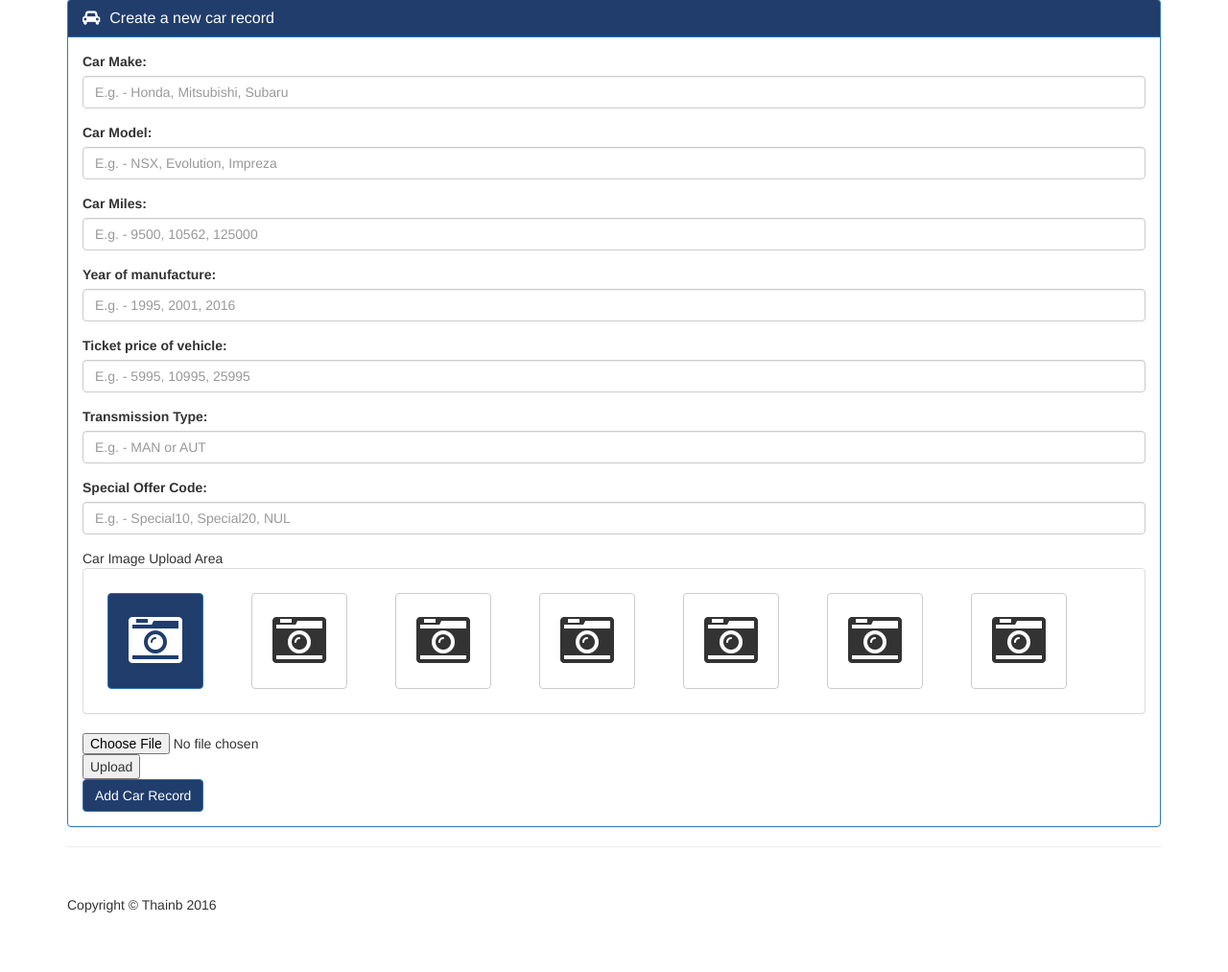
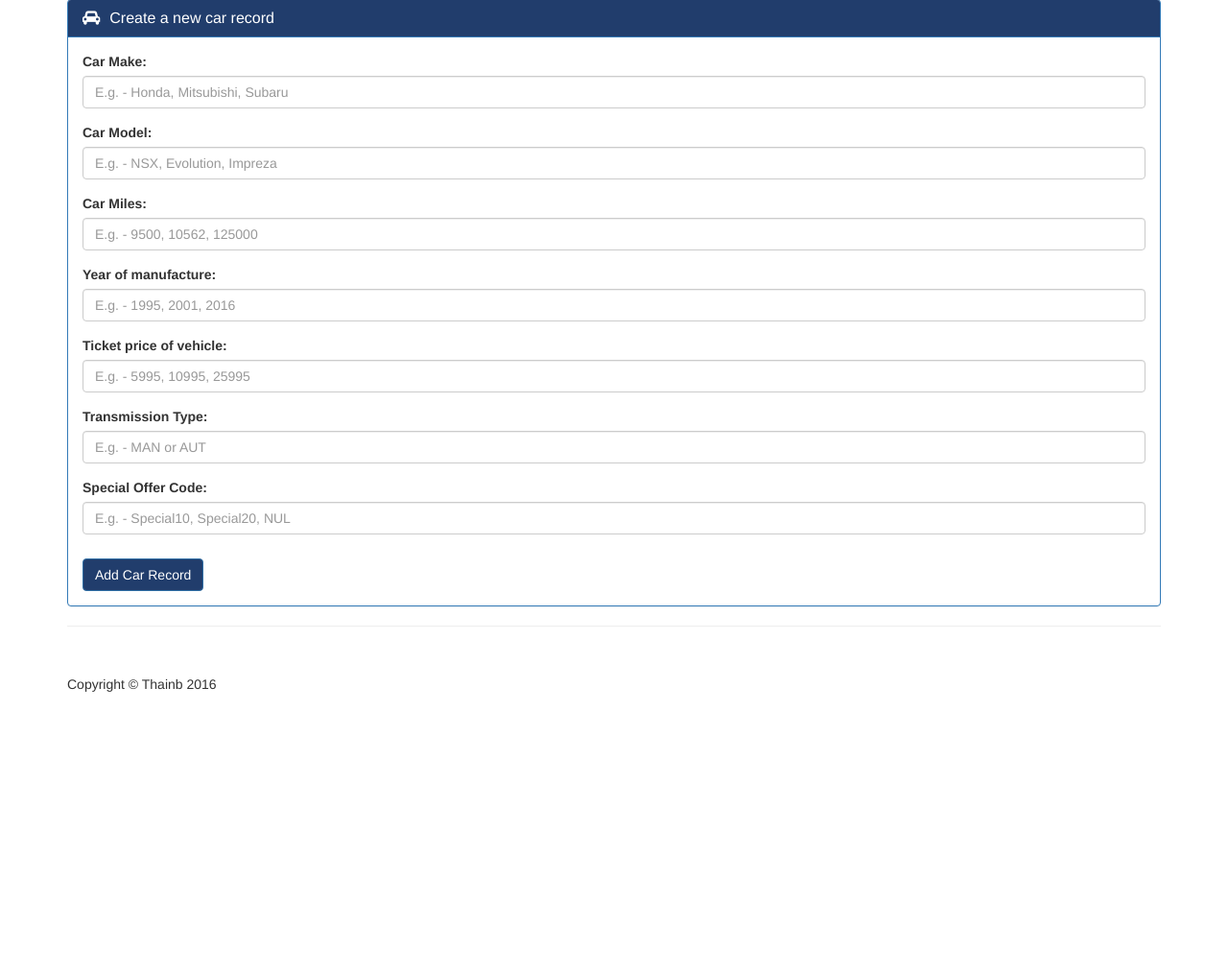
Before and after one commit to Thainb1/thainb-car-project, a CodeIgniter app: page /ci_ben/site/add_car in a window 1280 px wide. Shown: the part 372-1385 px from the top of the page at 96% size. After the commit the page ends 1093 px from the top, so only its background shows below. Run offline with CodeIgniter, Linux system fonts and the light colour scheme; some libraries are stand-ins or nearby versions.

Commit message:
Worked a lot on the gallery, lots of the attached are test files. Poor progress today. Image upload has been a problem, cannot assign images to car items. Information carried from the the controller will work for one image upload and then be lost. I need to make this a sustained information bank.

```diff
--- a/application/config/config.php
+++ b/application/config/config.php
@@ -35,7 +35,7 @@ $config['base_url'] = "http://localhost/ci_ben/";
 | variable so that it is blank.
 |
 */
-$config['index_page'] = 'index.php';
+$config['index_page'] = '';
 
 /*
 |--------------------------------------------------------------------------
--- a/application/views/add_car.php
+++ b/application/views/add_car.php
@@ -70,45 +70,9 @@ echo $buffer;
                             </div>
 
 
-                            <!-- Test for picture window for when images are uploaded for preview (Style will go in general.css)-->
-
-                            <div>Car Image Upload Area</div>
-
-                            <div class="panel panel-default">
-
-                                <div class="panel-body" style="height:150px; padding:0;">
-
-                                <!-- This will be the primary "Profile picture of the car" -->
-                                    <div class="btn btn-primary" style="float:left; width:100px; height:100px; margin:25px;"><i class="fa fa-camera-retro fa-4x" style="line-height:85px;"></i></div>
-
-                                <!-- These will be the other images...These will not be visible, they will apear as the previous image is filled" -->
-                                    <div class="btn btn-default" style="float:left; width:100px; height:100px; margin:25px;"><i class="fa fa-camera-retro fa-4x" style="line-height:85px;"></i></div>
-                                    <div class="btn btn-default" style="float:left; width:100px; height:100px; margin:25px;"><i class="fa fa-camera-retro fa-4x" style="line-height:85px;"></i></div>
-                                    <div class="btn btn-default" style="float:left; width:100px; height:100px; margin:25px;"><i class="fa fa-camera-retro fa-4x" style="line-height:85px;"></i></div>
-                                    <div class="btn btn-default" style="float:left; width:100px; height:100px; margin:25px;"><i class="fa fa-camera-retro fa-4x" style="line-height:85px;"></i></div>
-                                    <div class="btn btn-default" style="float:left; width:100px; height:100px; margin:25px;"><i class="fa fa-camera-retro fa-4x" style="line-height:85px;"></i></div>
-                                    <div class="btn btn-default" style="float:left; width:100px; height:100px; margin:25px;"><i class="fa fa-camera-retro fa-4x" style="line-height:85px;"></i></div>
 
 
-
-                                </div>
-                            </div>
-
-                            <!-- Test for adding pictures on a button (Style in general.css | .add_box)-->
-                            <div style="width:300px;">
-                                <?php
-                                    echo form_open_multipart('gallery');
-                                    echo form_upload('userfile');
-                                    echo form_submit('upload', 'Upload');
-                                    echo form_close();
-                                ?>
-                            </div>
-
-
-                            <div>
-                            <button type="submit" class="btn btn-primary">Add Car Record</button>
-                            </div>
-
+                            <button type="submit" name="mainform" class="btn btn-primary" style="margin-top:10px;">Add Car Record</button>
 
                         </form>
 
--- a/extras/css/general.css
+++ b/extras/css/general.css
@@ -2,7 +2,7 @@
 body{margin:0; padding:0;}
 label.test {display: block;}
 th, td {padding:0px 20px; height:40px; text-align:center;}
-td.buttons{padding:0; width:250px; height:40px;}
+td.buttons{padding:0; width:350px; height:30px;}
 p.price{margin:5px 0px 10px 0px; padding:0; font-size:20px; font-weight:bold;}
 h4{margin:0; padding:0;}
 p.glyph{margin:0; padding:0;}
@@ -127,3 +127,7 @@ th {
     height:100px;
     background:pink;
 }
+
+td.upload{
+width:250px;
+}
```
Also changed, not shown: application/controllers/gallery.php (+19 -2 lines), application/models/gallery_model.php (+30 -4 lines), application/views/add_pics.php (added, +32 -0 lines), application/views/car_database.php (+7 -2 lines), application/views/gallery.php (+13 -1 lines), .htaccess (added), system/.htaccess (deleted).
